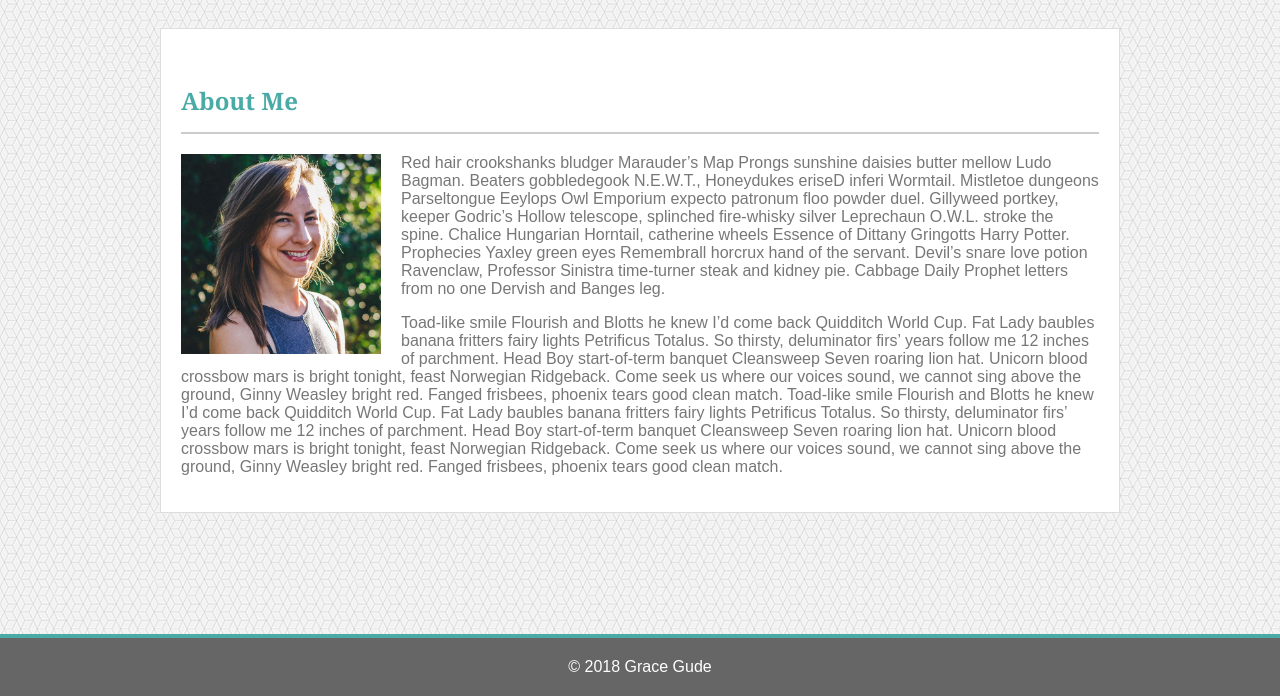
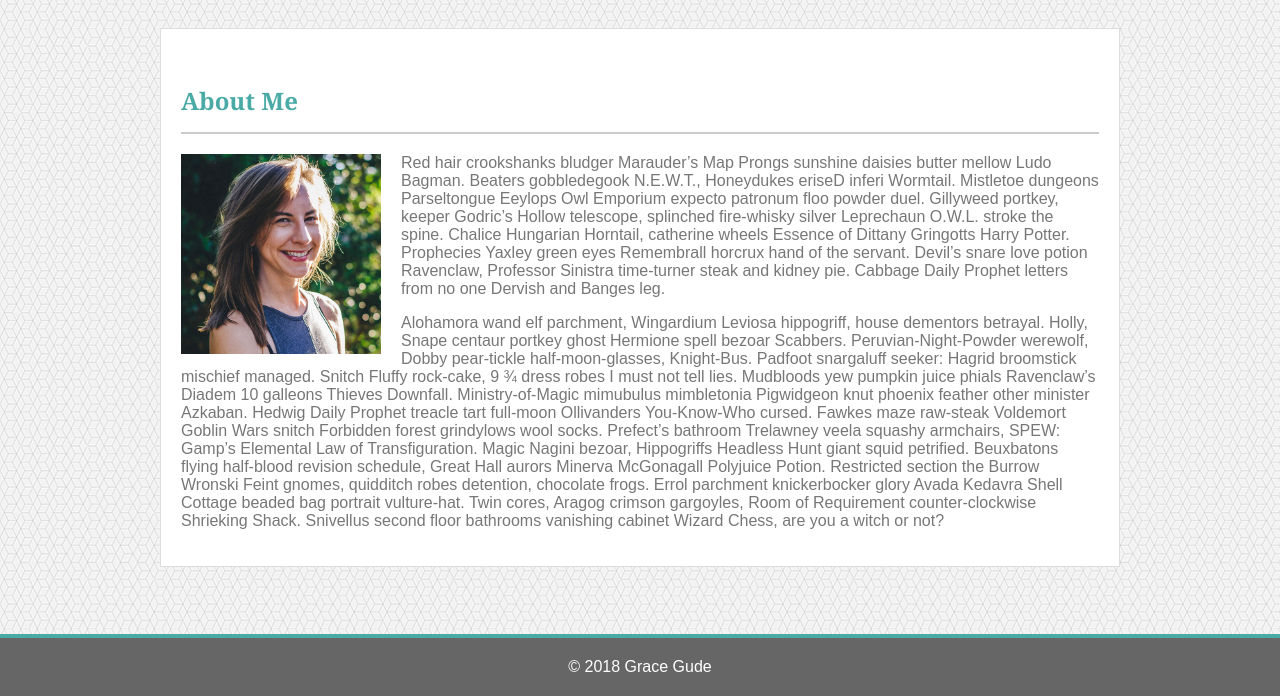
Before and after one commit to mggude/Basic-Portfolio, a plain HTML site: page index.html in a window 1280 px wide. Shown: the part 104-800 px from the top of the page. Drawn offline with Linux system fonts and the light colour scheme.

Commit message:
adding new files

```diff
--- a/index.html
+++ b/index.html
@@ -29,8 +29,8 @@
                 Red hair crookshanks bludger Marauder’s Map Prongs sunshine daisies butter mellow Ludo Bagman. Beaters gobbledegook N.E.W.T., Honeydukes eriseD inferi Wormtail. Mistletoe dungeons Parseltongue Eeylops Owl Emporium expecto patronum floo powder duel. Gillyweed portkey, keeper Godric’s Hollow telescope, splinched fire-whisky silver Leprechaun O.W.L. stroke the spine. Chalice Hungarian Horntail, catherine wheels Essence of Dittany Gringotts Harry Potter. Prophecies Yaxley green eyes Remembrall horcrux hand of the servant. Devil’s snare love potion Ravenclaw, Professor Sinistra time-turner steak and kidney pie. Cabbage Daily Prophet letters from no one Dervish and Banges leg.
             </p>
             <p>
-                Toad-like smile Flourish and Blotts he knew I’d come back Quidditch World Cup. Fat Lady baubles banana fritters fairy lights Petrificus Totalus. So thirsty, deluminator firs’ years follow me 12 inches of parchment. Head Boy start-of-term banquet Cleansweep Seven roaring lion hat. Unicorn blood crossbow mars is bright tonight, feast Norwegian Ridgeback. Come seek us where our voices sound, we cannot sing above the ground, Ginny Weasley bright red. Fanged frisbees, phoenix tears good clean match.
-                Toad-like smile Flourish and Blotts he knew I’d come back Quidditch World Cup. Fat Lady baubles banana fritters fairy lights Petrificus Totalus. So thirsty, deluminator firs’ years follow me 12 inches of parchment. Head Boy start-of-term banquet Cleansweep Seven roaring lion hat. Unicorn blood crossbow mars is bright tonight, feast Norwegian Ridgeback. Come seek us where our voices sound, we cannot sing above the ground, Ginny Weasley bright red. Fanged frisbees, phoenix tears good clean match.
+                Alohamora wand elf parchment, Wingardium Leviosa hippogriff, house dementors betrayal. Holly, Snape centaur portkey ghost Hermione spell bezoar Scabbers. Peruvian-Night-Powder werewolf, Dobby pear-tickle half-moon-glasses, Knight-Bus. Padfoot snargaluff seeker: Hagrid broomstick mischief managed. Snitch Fluffy rock-cake, 9 ¾ dress robes I must not tell lies. Mudbloods yew pumpkin juice phials Ravenclaw’s Diadem 10 galleons Thieves Downfall. Ministry-of-Magic mimubulus mimbletonia Pigwidgeon knut phoenix feather other minister Azkaban. Hedwig Daily Prophet treacle tart full-moon Ollivanders You-Know-Who cursed. Fawkes maze raw-steak Voldemort Goblin Wars snitch Forbidden forest grindylows wool socks.
+                Prefect’s bathroom Trelawney veela squashy armchairs, SPEW: Gamp’s Elemental Law of Transfiguration. Magic Nagini bezoar, Hippogriffs Headless Hunt giant squid petrified. Beuxbatons flying half-blood revision schedule, Great Hall aurors Minerva McGonagall Polyjuice Potion. Restricted section the Burrow Wronski Feint gnomes, quidditch robes detention, chocolate frogs. Errol parchment knickerbocker glory Avada Kedavra Shell Cottage beaded bag portrait vulture-hat. Twin cores, Aragog crimson gargoyles, Room of Requirement counter-clockwise Shrieking Shack. Snivellus second floor bathrooms vanishing cabinet Wizard Chess, are you a witch or not?
             </p>
         </section>
 
```
